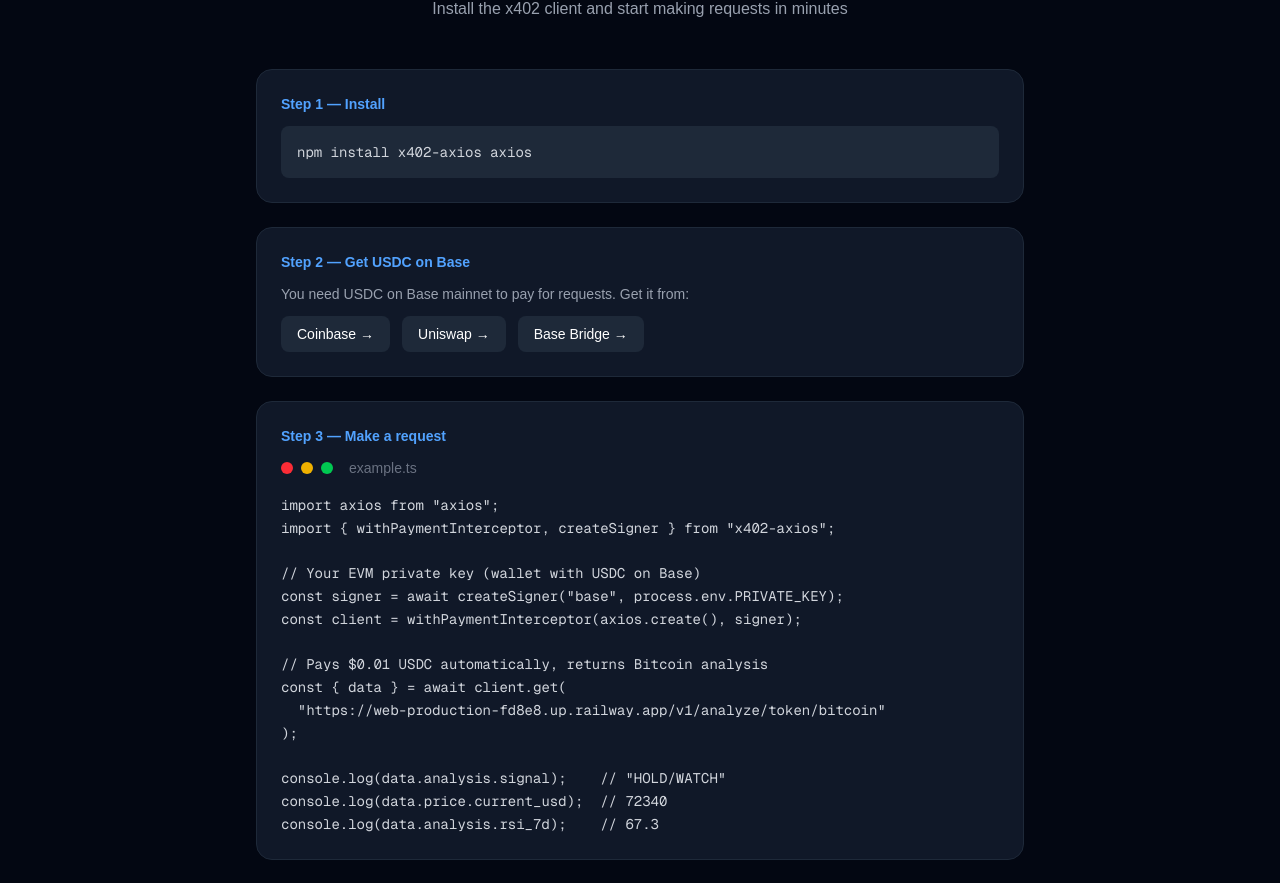
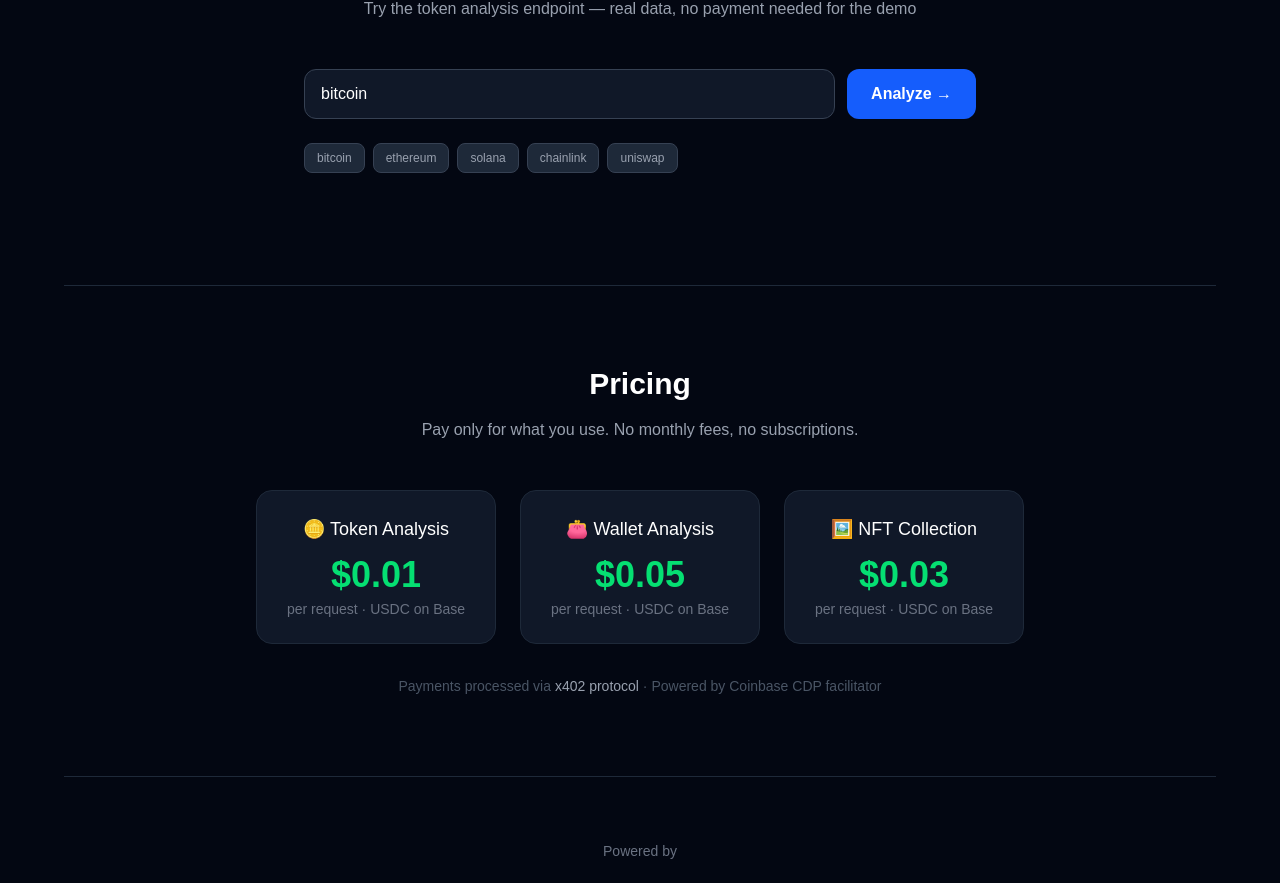
Before and after one commit to nodecapitalnext/cdp-analytics-landing, a Next.js app: page / in a window 1280 px wide. Shown: the part 1879-2762 px from the top of the page. Built offline with nearby package versions, Linux system fonts and the light colour scheme.

Commit message:
feat: live demo section, remove code example

```diff
--- /dev/null
+++ b/app/api/demo/route.ts
@@ -0,0 +1,99 @@
+import { NextRequest, NextResponse } from "next/server";
+
+const API_BASE = "https://web-production-fd8e8.up.railway.app";
+
+export async function GET(req: NextRequest) {
+  const { searchParams } = new URL(req.url);
+  const type = searchParams.get("type");
+  const query = searchParams.get("query");
+
+  if (!type || !query) {
+    return NextResponse.json({ error: "Missing params" }, { status: 400 });
+  }
+
+  // Demo: bypass x402 by calling the free health endpoint style
+  // We proxy to the API but since it requires x402, we return mock data for demo
+  // In production, this would use a pre-funded server wallet
+
+  const mockData: Record<string, Record<string, unknown>> = {
+    bitcoin: {
+      token: { id: "bitcoin", name: "Bitcoin", symbol: "BTC", rank: 1 },
+      price: { current_usd: 72340, change_24h_pct: 1.95, change_7d_pct: 3.24, change_30d_pct: 2.26, ath: 126080, ath_change_pct: -42.7 },
+      market: { market_cap_usd: 1445000000000, volume_24h_usd: 37000000000, circulating_supply: 20015337 },
+      analysis: { weekly_change_pct: 4.85, rsi_7d: 67.3, signal: "HOLD/WATCH", signal_description: "Strong upward trend", price_history_7d: [68000, 69500, 70200, 71000, 71800, 72100, 72340] },
+      meta: { analyzed_at: new Date().toISOString(), cached: false, data_source: "CoinGecko" },
+    },
+    ethereum: {
+      token: { id: "ethereum", name: "Ethereum", symbol: "ETH", rank: 2 },
+      price: { current_usd: 3240, change_24h_pct: 2.1, change_7d_pct: 5.3, change_30d_pct: -1.2, ath: 4878, ath_change_pct: -33.6 },
+      market: { market_cap_usd: 389000000000, volume_24h_usd: 18000000000, circulating_supply: 120000000 },
+      analysis: { weekly_change_pct: 5.3, rsi_7d: 61.2, signal: "HOLD/WATCH", signal_description: "Strong upward trend", price_history_7d: [3050, 3100, 3150, 3180, 3200, 3220, 3240] },
+      meta: { analyzed_at: new Date().toISOString(), cached: false, data_source: "CoinGecko" },
+    },
+    solana: {
+      token: { id: "solana", name: "Solana", symbol: "SOL", rank: 5 },
+      price: { current_usd: 142, change_24h_pct: 3.2, change_7d_pct: 8.1, change_30d_pct: 12.4, ath: 260, ath_change_pct: -45.4 },
+      market: { market_cap_usd: 65000000000, volume_24h_usd: 3200000000, circulating_supply: 457000000 },
+      analysis: { weekly_change_pct: 8.1, rsi_7d: 72.4, signal: "SELL", signal_description: "Overbought zone", price_history_7d: [130, 133, 136, 138, 140, 141, 142] },
+      meta: { analyzed_at: new Date().toISOString(), cached: false, data_source: "CoinGecko" },
+    },
+  };
+
+  if (type === "token") {
+    const id = query.toLowerCase();
+
+    // Try to fetch real data first
+    try {
+      const res = await fetch(`https://api.coingecko.com/api/v3/coins/${id}?localization=false&tickers=false&community_data=false&developer_data=false`, {
+        next: { revalidate: 120 }
+      });
+
+      if (res.ok) {
+        const coin = await res.json();
+        const chartRes = await fetch(`https://api.coingecko.com/api/v3/coins/${id}/market_chart?vs_currency=usd&days=7&interval=daily`);
+        const chart = await chartRes.json();
+        const prices = chart.prices.map((p: number[]) => p[1]);
+        const firstPrice = prices[0];
+        const lastPrice = prices[prices.length - 1];
+        const weeklyChange = ((lastPrice - firstPrice) / firstPrice) * 100;
+        const gains = prices.slice(1).map((p: number, i: number) => Math.max(0, p - prices[i]));
+        const losses = prices.slice(1).map((p: number, i: number) => Math.max(0, prices[i] - p));
+        const avgGain = gains.reduce((a: number, b: number) => a + b, 0) / gains.length;
+        const avgLoss = losses.reduce((a: number, b: number) => a + b, 0) / losses.length;
+        const rs = avgLoss === 0 ? 100 : avgGain / avgLoss;
+        const rsi = 100 - 100 / (1 + rs);
+        let signal = "NEUTRAL";
+        let signal_description = "Sideways movement";
+        if (rsi > 70) { signal = "SELL"; signal_description = "Overbought zone"; }
+        else if (rsi < 30) { signal = "BUY"; signal_description = "Oversold zone"; }
+        else if (weeklyChange > 5) { signal = "HOLD/WATCH"; signal_description = "Strong upward trend"; }
+        else if (weeklyChange < -5) { signal = "CAUTION"; signal_description = "Downtrend"; }
+
+        return NextResponse.json({
+          token: { id: coin.id, name: coin.name, symbol: coin.symbol.toUpperCase(), rank: coin.market_cap_rank },
+          price: {
+            current_usd: coin.market_data.current_price.usd,
+            change_24h_pct: coin.market_data.price_change_percentage_24h,
+            change_7d_pct: coin.market_data.price_change_percentage_7d,
+            ath: coin.market_data.ath.usd,
+          },
+          analysis: {
+            rsi_7d: parseFloat(rsi.toFixed(2)),
+            signal,
+            signal_description,
+            price_history_7d: prices.map((p: number) => parseFloat(p.toFixed(2))),
+          },
+          meta: { analyzed_at: new Date().toISOString(), data_source: "CoinGecko (live)", demo: true },
+        });
+      }
+    } catch {
+      // fallback to mock
+    }
+
+    const mock = mockData[id];
+    if (mock) return NextResponse.json({ ...mock, meta: { ...(mock.meta as Record<string, unknown>), demo: true } });
+    return NextResponse.json({ error: `Token '${query}' not found. Try: bitcoin, ethereum, solana` }, { status: 404 });
+  }
+
+  return NextResponse.json({ error: "Only token demo available" }, { status: 400 });
+}
--- a/app/page.tsx
+++ b/app/page.tsx
@@ -1,7 +1,69 @@
+"use client";
+import { useState } from "react";
+
 const API_BASE = "https://web-production-fd8e8.up.railway.app";
 const GITHUB = "https://github.com/nodecapitalnext/cdp-analytics-api";
 
+type TokenData = {
+  token: { name: string; symbol: string; rank: number };
+  price: { current_usd: number; change_24h_pct: number; change_7d_pct: number; ath: number };
+  analysis: { rsi_7d: number; signal: string; signal_description: string; price_history_7d: number[] };
+  meta: { analyzed_at: string; data_source: string };
+};
+
+function SignalBadge({ signal }: { signal: string }) {
+  const colors: Record<string, string> = {
+    "BUY": "bg-green-500/20 text-green-400 border-green-500/30",
+    "SELL": "bg-red-500/20 text-red-400 border-red-500/30",
+    "HOLD/WATCH": "bg-blue-500/20 text-blue-400 border-blue-500/30",
+    "NEUTRAL": "bg-gray-500/20 text-gray-400 border-gray-500/30",
+    "CAUTION": "bg-yellow-500/20 text-yellow-400 border-yellow-500/30",
+  };
+  return (
+    <span className={`px-3 py-1 rounded-full text-sm font-bold border ${colors[signal] || colors["NEUTRAL"]}`}>
+      {signal}
+    </span>
+  );
+}
+
+function MiniChart({ prices }: { prices: number[] }) {
+  if (!prices || prices.length < 2) return null;
+  const min = Math.min(...prices);
+  const max = Math.max(...prices);
+  const range = max - min || 1;
+  const w = 200, h = 60;
+  const points = prices.map((p, i) => `${(i / (prices.length - 1)) * w},${h - ((p - min) / range) * h}`).join(" ");
+  const isUp = prices[prices.length - 1] >= prices[0];
+  return (
+    <svg width={w} height={h} className="overflow-visible">
+      <polyline points={points} fill="none" stroke={isUp ? "#22c55e" : "#ef4444"} strokeWidth="2" />
+    </svg>
+  );
+}
+
 export default function Home() {
+  const [demoInput, setDemoInput] = useState("bitcoin");
+  const [demoResult, setDemoResult] = useState<TokenData | null>(null);
+  const [demoLoading, setDemoLoading] = useState(false);
+  const [demoError, setDemoError] = useState("");
+
+  const runDemo = async () => {
+    if (!demoInput.trim()) return;
+    setDemoLoading(true);
+    setDemoError("");
+    setDemoResult(null);
+    try {
+      const res = await fetch(`/api/demo?type=token&query=${demoInput.trim().toLowerCase()}`);
+      const data = await res.json();
+      if (!res.ok) { setDemoError(data.error || "Not found"); return; }
+      setDemoResult(data);
+    } catch {
+      setDemoError("Request failed");
+    } finally {
+      setDemoLoading(false);
+    }
+  };
+
   return (
     <main className="min-h-screen bg-gray-950 text-white">
 
@@ -127,62 +189,102 @@ export default function Home() {
         </div>
       </section>
 
-      {/* DOCS / CODE */}
+      {/* LIVE DEMO */}
       <section id="docs" className="max-w-6xl mx-auto px-6 py-20 border-t border-gray-800">
-        <h2 className="text-3xl font-bold text-center mb-4">Quick Start</h2>
-        <p className="text-gray-400 text-center mb-12">Install the x402 client and start making requests in minutes</p>
+        <h2 className="text-3xl font-bold text-center mb-4">Live Demo</h2>
+        <p className="text-gray-400 text-center mb-12">Try the token analysis endpoint — real data, no payment needed for the demo</p>
 
-        {/* Step 1 */}
-        <div className="max-w-3xl mx-auto space-y-6">
-          <div className="bg-gray-900 border border-gray-800 rounded-2xl p-6">
-            <div className="text-sm text-blue-400 font-semibold mb-3">Step 1 — Install</div>
-            <pre className="text-sm text-gray-300 bg-gray-800 rounded-lg p-4 overflow-x-auto">
-{`npm install x402-axios axios`}
-            </pre>
+        <div className="max-w-2xl mx-auto">
+          {/* Input */}
+          <div className="flex gap-3 mb-6">
+            <input
+              type="text"
+              value={demoInput}
+              onChange={(e) => setDemoInput(e.target.value)}
+              onKeyDown={(e) => e.key === "Enter" && runDemo()}
+              placeholder="Enter token ID (e.g. bitcoin, ethereum, solana)"
+              className="flex-1 bg-gray-900 border border-gray-700 rounded-xl px-4 py-3 text-white placeholder-gray-500 focus:outline-none focus:border-blue-500 transition"
+            />
+            <button
+              onClick={runDemo}
+              disabled={demoLoading}
+              className="bg-blue-600 hover:bg-blue-500 disabled:opacity-50 text-white px-6 py-3 rounded-xl font-semibold transition"
+            >
+              {demoLoading ? "..." : "Analyze →"}
+            </button>
           </div>
 
-          <div className="bg-gray-900 border border-gray-800 rounded-2xl p-6">
-            <div className="text-sm text-blue-400 font-semibold mb-3">Step 2 — Get USDC on Base</div>
-            <p className="text-sm text-gray-400 mb-3">You need USDC on Base mainnet to pay for requests. Get it from:</p>
-            <div className="flex gap-3 flex-wrap">
-              <a href="https://www.coinbase.com" target="_blank" className="text-sm bg-gray-800 hover:bg-gray-700 px-4 py-2 rounded-lg transition">Coinbase →</a>
-              <a href="https://app.uniswap.org" target="_blank" className="text-sm bg-gray-800 hover:bg-gray-700 px-4 py-2 rounded-lg transition">Uniswap →</a>
-              <a href="https://bridge.base.org" target="_blank" className="text-sm bg-gray-800 hover:bg-gray-700 px-4 py-2 rounded-lg transition">Base Bridge →</a>
-            </div>
+          {/* Quick picks */}
+          <div className="flex gap-2 mb-8 flex-wrap">
+            {["bitcoin", "ethereum", "solana", "chainlink", "uniswap"].map((t) => (
+              <button
+                key={t}
+                onClick={() => { setDemoInput(t); }}
+                className="text-xs bg-gray-800 hover:bg-gray-700 border border-gray-700 px-3 py-1.5 rounded-lg transition text-gray-400 hover:text-white"
+              >
+                {t}
+              </button>
+            ))}
           </div>
 
-          <div className="bg-gray-900 border border-gray-800 rounded-2xl p-6">
-            <div className="text-sm text-blue-400 font-semibold mb-3">Step 3 — Make a request</div>
-            <div className="flex items-center gap-2 mb-4">
-              <div className="w-3 h-3 rounded-full bg-red-500"></div>
-              <div className="w-3 h-3 rounded-full bg-yellow-500"></div>
-              <div className="w-3 h-3 rounded-full bg-green-500"></div>
-              <span className="text-gray-500 text-sm ml-2">example.ts</span>
+          {/* Error */}
+          {demoError && (
+            <div className="bg-red-950 border border-red-800 text-red-400 rounded-xl p-4 text-sm mb-6">
+              {demoError}
             </div>
-            <pre className="text-sm text-gray-300 overflow-x-auto leading-relaxed">
-{`import axios from "axios";
-import { withPaymentInterceptor, createSigner } from "x402-axios";
+          )}
 
-// Your EVM private key (wallet with USDC on Base)
-const signer = await createSigner("base", process.env.PRIVATE_KEY);
-const client = withPaymentInterceptor(axios.create(), signer);
+          {/* Result */}
+          {demoResult && (
+            <div className="bg-gray-900 border border-gray-800 rounded-2xl p-6 space-y-6">
+              {/* Header */}
+              <div className="flex items-center justify-between">
+                <div>
+                  <h3 className="text-2xl font-bold">{demoResult.token.name} <span className="text-gray-500 text-lg">({demoResult.token.symbol})</span></h3>
+                  <p className="text-gray-500 text-sm">Rank #{demoResult.token.rank}</p>
+                </div>
+                <SignalBadge signal={demoResult.analysis.signal} />
+              </div>
 
-// Pays $0.01 USDC automatically, returns Bitcoin analysis
-const { data } = await client.get(
-  "${API_BASE}/v1/analyze/token/bitcoin"
-);
+              {/* Price */}
+              <div className="grid grid-cols-2 gap-4">
+                <div className="bg-gray-800 rounded-xl p-4">
+                  <div className="text-gray-400 text-xs mb-1">Current Price</div>
+                  <div className="text-2xl font-bold">${demoResult.price.current_usd.toLocaleString()}</div>
+                </div>
+                <div className="bg-gray-800 rounded-xl p-4">
+                  <div className="text-gray-400 text-xs mb-1">24h Change</div>
+                  <div className={`text-2xl font-bold ${demoResult.price.change_24h_pct >= 0 ? "text-green-400" : "text-red-400"}`}>
+                    {demoResult.price.change_24h_pct >= 0 ? "+" : ""}{demoResult.price.change_24h_pct?.toFixed(2)}%
+                  </div>
+                </div>
+              </div>
 
-console.log(data.analysis.signal);    // "HOLD/WATCH"
-console.log(data.price.current_usd);  // 72340
-console.log(data.analysis.rsi_7d);    // 67.3`}
-            </pre>
-          </div>
+              {/* Chart + RSI */}
+              <div className="grid grid-cols-2 gap-4">
+                <div className="bg-gray-800 rounded-xl p-4">
+                  <div className="text-gray-400 text-xs mb-3">7-Day Price</div>
+                  <MiniChart prices={demoResult.analysis.price_history_7d} />
+                </div>
+                <div className="bg-gray-800 rounded-xl p-4">
+                  <div className="text-gray-400 text-xs mb-1">RSI (7-day)</div>
+                  <div className="text-3xl font-bold mb-1">{demoResult.analysis.rsi_7d}</div>
+                  <div className="text-xs text-gray-500">{demoResult.analysis.signal_description}</div>
+                  <div className="mt-3 h-2 bg-gray-700 rounded-full overflow-hidden">
+                    <div
+                      className={`h-full rounded-full ${demoResult.analysis.rsi_7d > 70 ? "bg-red-500" : demoResult.analysis.rsi_7d < 30 ? "bg-green-500" : "bg-blue-500"}`}
+                      style={{ width: `${demoResult.analysis.rsi_7d}%` }}
+                    />
+                  </div>
+                </div>
+              </div>
 
-          <div className="text-center pt-4">
-            <a href={GITHUB} target="_blank" className="inline-flex items-center gap-2 bg-gray-800 hover:bg-gray-700 px-6 py-3 rounded-xl transition text-sm">
-              View full source on GitHub →
-            </a>
-          </div>
+              <div className="text-xs text-gray-600 border-t border-gray-800 pt-3 flex justify-between">
+                <span>Source: {demoResult.meta.data_source}</span>
+                <span>Demo mode — real requests cost $0.01 USDC</span>
+              </div>
+            </div>
+          )}
         </div>
       </section>
 
```
